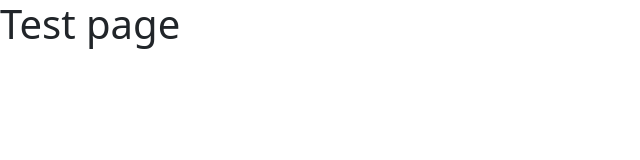
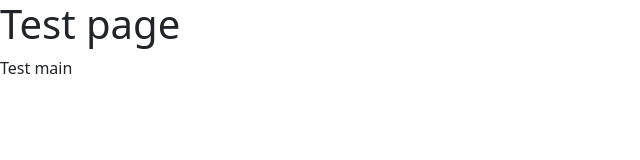
Before and after one commit to NA-Siddiky/phones-gallery, a plain HTML site: page index.html in a window 1280 px wide. Shown: the full height of the page, 0-640 px from the left. Drawn offline with nearby package versions, Linux system fonts and the light colour scheme.

Commit message:
adding base formate in main

```diff
--- a/index.html
+++ b/index.html
@@ -13,6 +13,7 @@
 
 <body>
 <h1>Test page</h1>
+<p>Test main</p>
 </body>
 
 </html>
```
